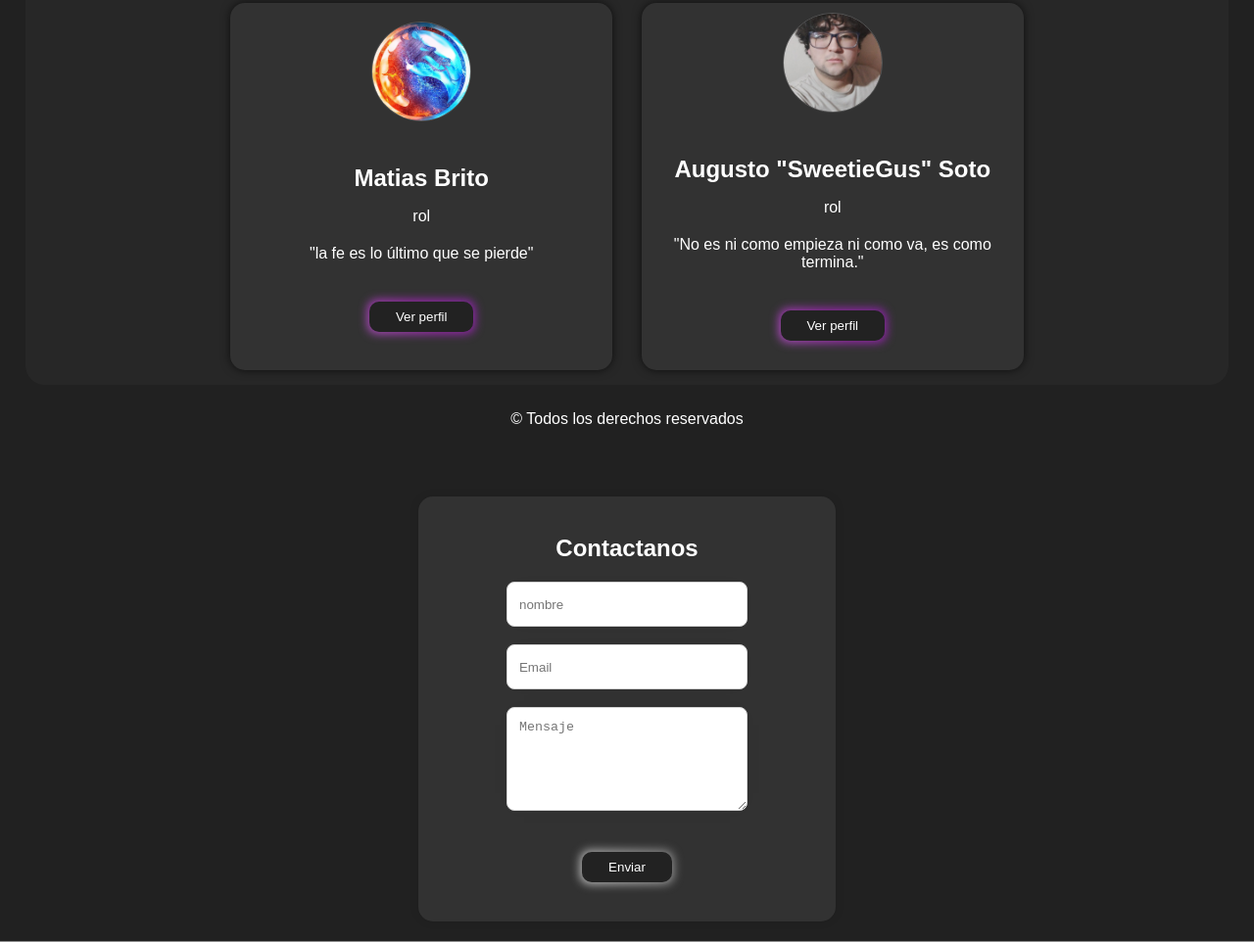
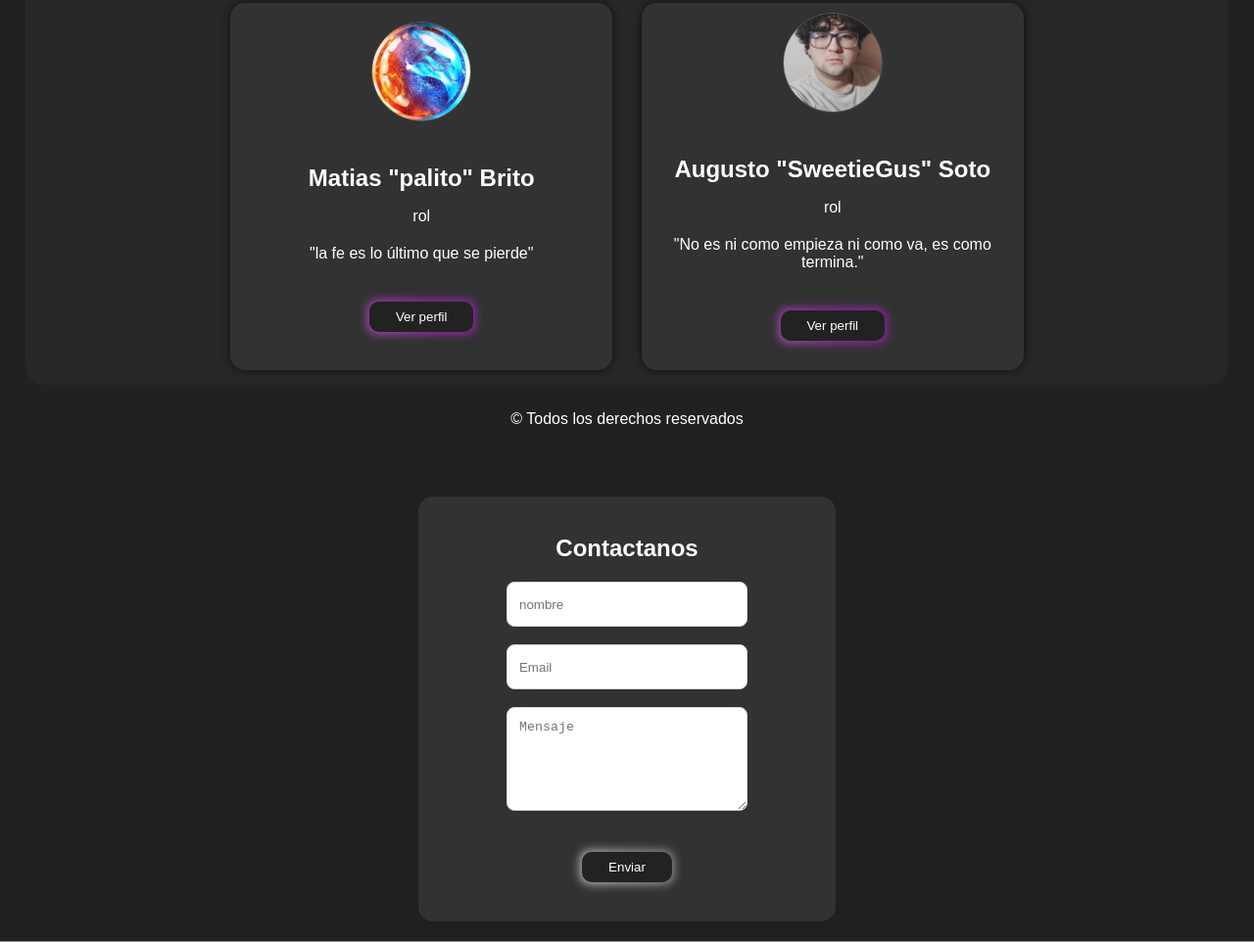
Before and after one commit to Yuuruiizhin/projecto_ict, a plain HTML site: page team.html in a window 1280 px wide. Shown: the part 934-1896 px from the top of the page at 98% size. Drawn offline with nearby package versions, Linux system fonts and the light colour scheme.

Commit message:
se modifico el apodo de brito

```diff
--- a/team.html
+++ b/team.html
@@ -62,7 +62,7 @@
 
                 <div class="tarjeta">
                     <img src="resources/img/teamicons/brito.jpeg" alt="Miembro del equipo">
-                    <h2>Matias Brito</h2>
+                    <h2>Matias "palito" Brito</h2>
                     <p>rol</p>
                     <p>"la fe es lo último que se pierde"</p>
                     <a href="#"><button class="PurpleLightButton">Ver perfil</button></a>
```
